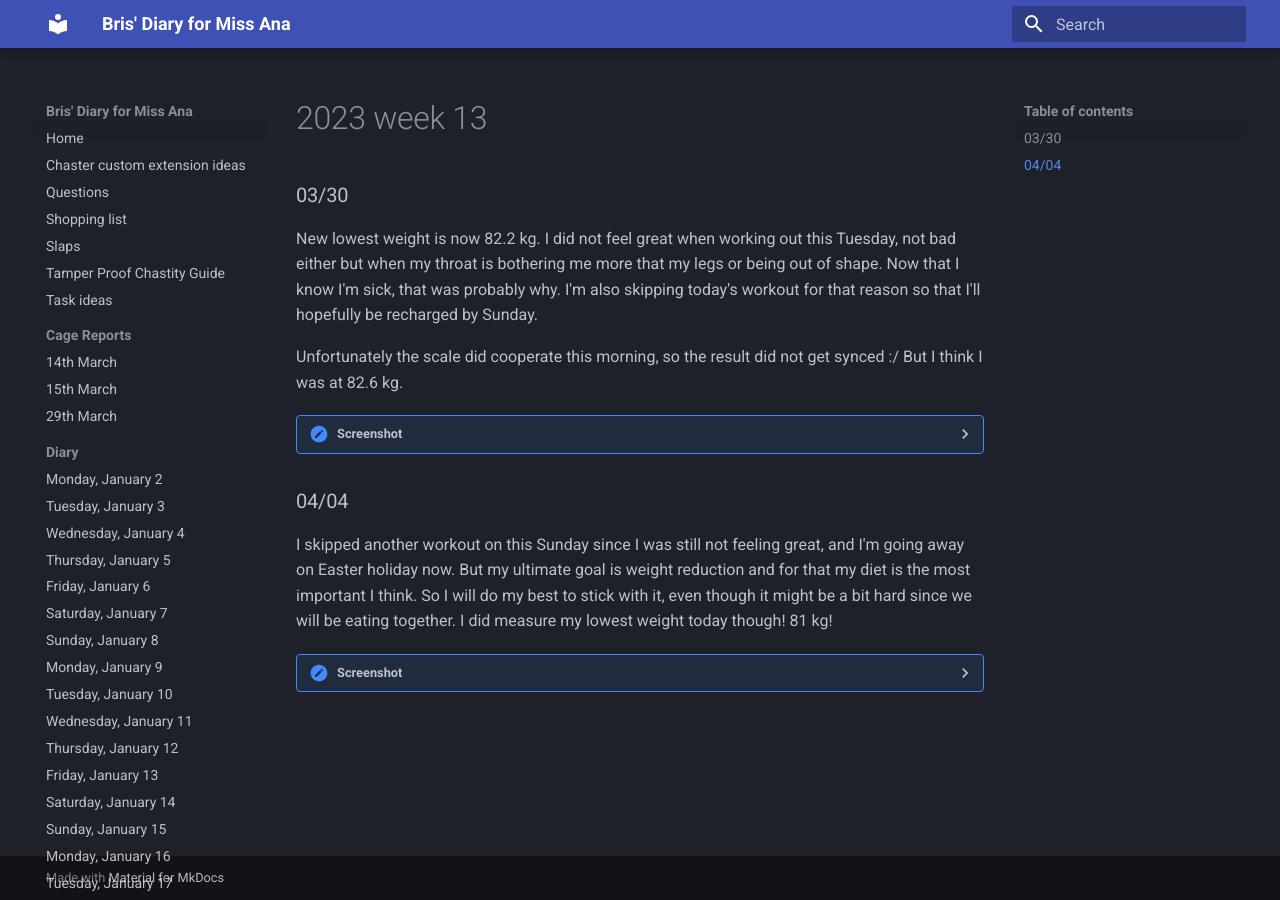
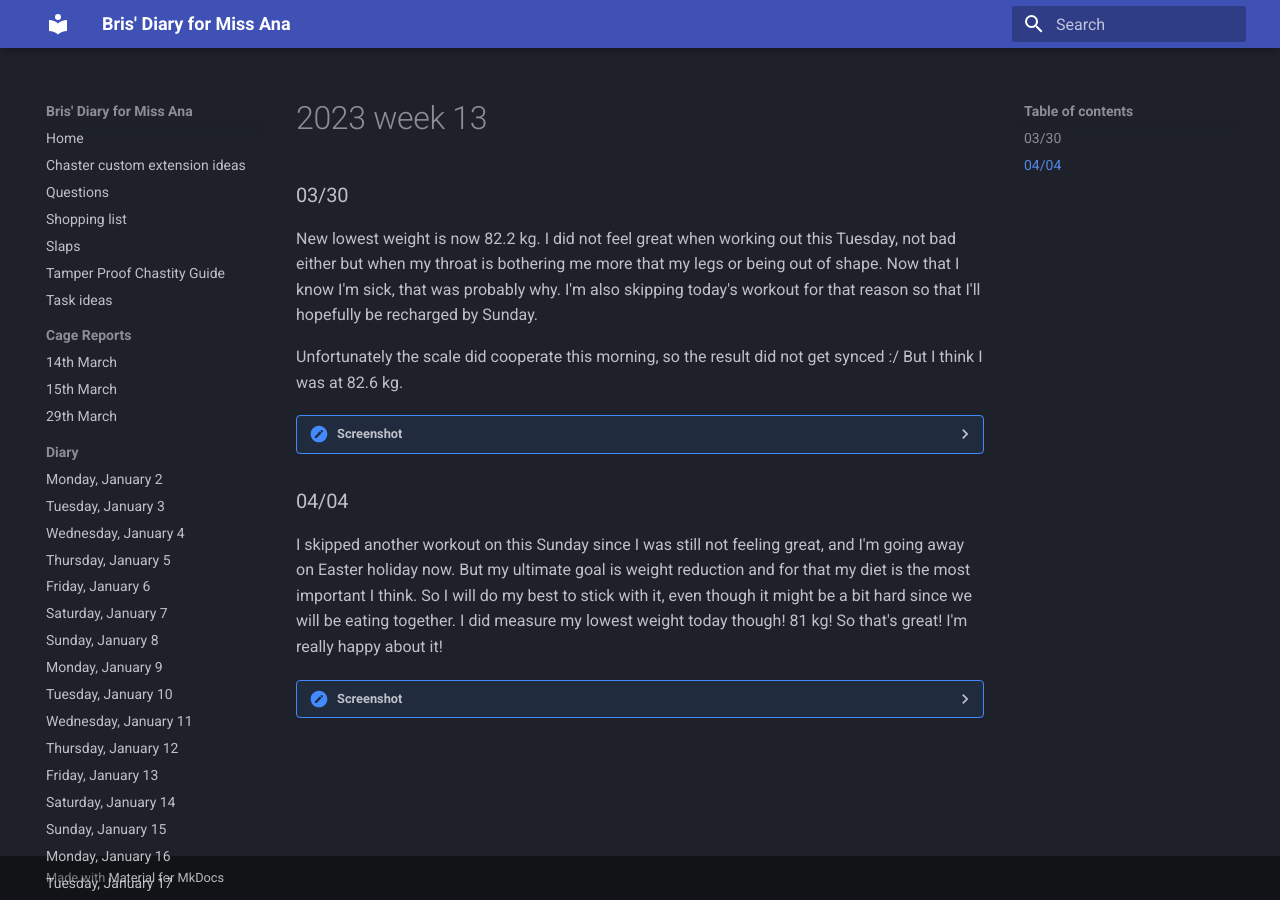
Before and after one commit to bris00/DFMA, an MkDocs documentation site: the page built from diary/Fitness Reports/2023 - week 13.md, in a window 1280 px wide. Built offline with MkDocs 1.6.1 and Material for MkDocs 9.7.7, drawn with Linux system fonts in a browser that asks for light colours.

Commit message:
vault backup: 2023-04-04 15:43:29
Affected files:
diary/Fitness Reports/2023 - week 13.md

```diff
--- a/diary/Fitness Reports/2023 - week 13.md
+++ b/diary/Fitness Reports/2023 - week 13.md
@@ -9,7 +9,7 @@ Unfortunately the scale did cooperate this morning, so the result did not get sy
 </details>
 
 ### 04/04
-I skipped another workout on this Sunday since I was still not feeling great, and I'm going away on Easter holiday now. But my ultimate goal is weight reduction and for that my diet is the most important I think. So I will do my best to stick with it, even though it might be a bit hard since we will be eating together. I did measure my lowest weight today though! 81 kg!
+I skipped another workout on this Sunday since I was still not feeling great, and I'm going away on Easter holiday now. But my ultimate goal is weight reduction and for that my diet is the most important I think. So I will do my best to stick with it, even though it might be a bit hard since we will be eating together. I did measure my lowest weight today though! 81 kg! So that's great! I'm really happy about it!
 
 <details>
 	<summary>Screenshot</summary>
```
